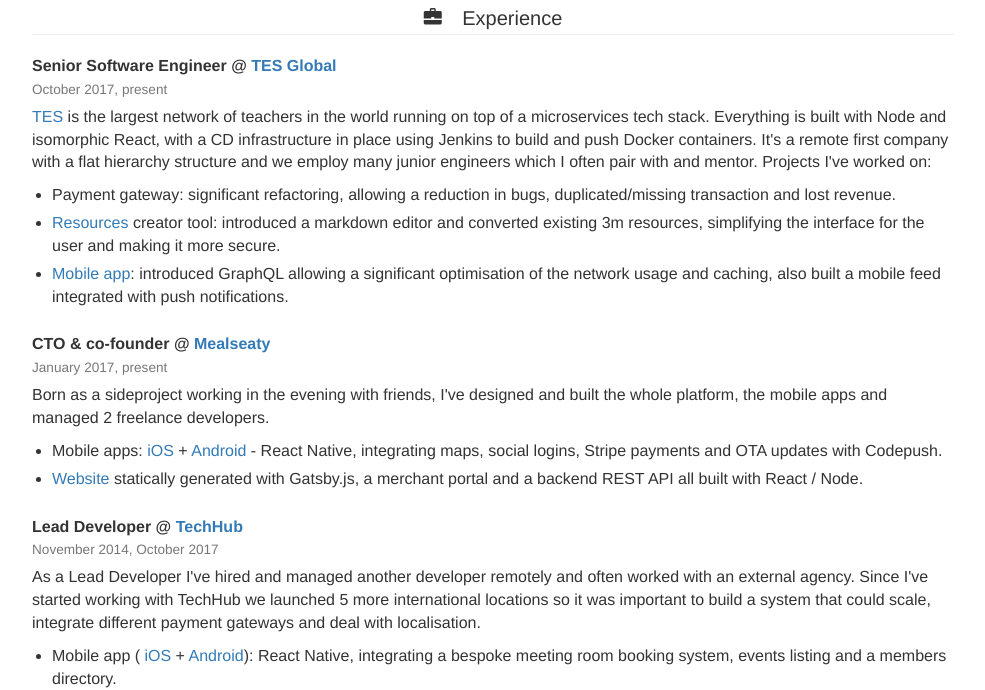
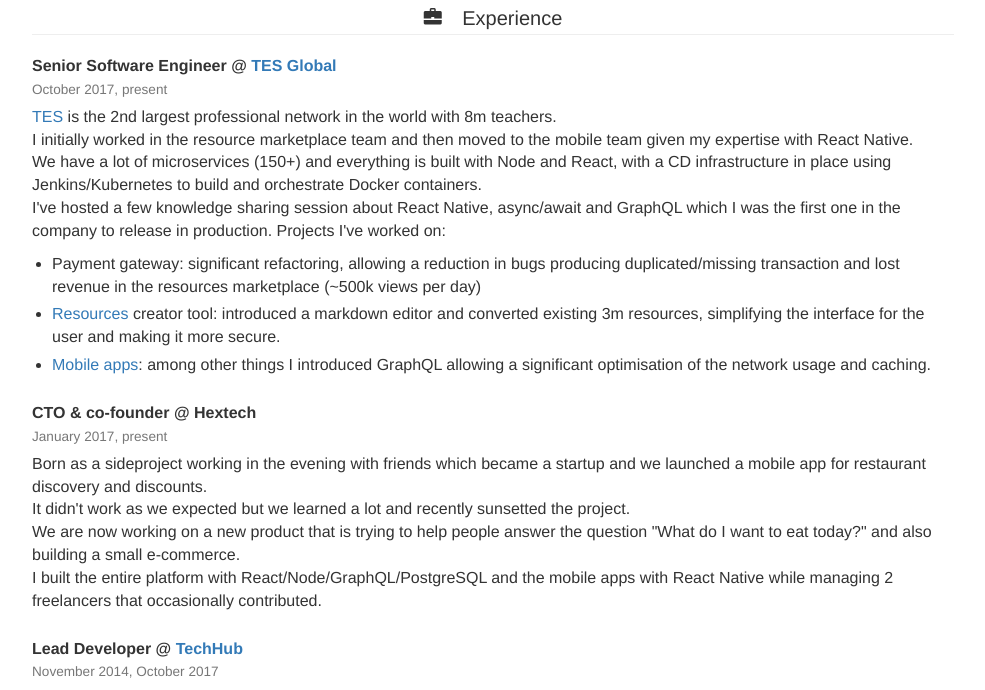
Before and after one commit to mtt87/new_resume, a plain HTML site: page index.html in a window 1280 px wide. Shown: the part 99-789 px from the top of the page, without its empty margins (147-1132 px from the left). Drawn offline with nearby package versions, Linux system fonts and the light colour scheme.

Commit message:
Update May 2019

```diff
--- a/index.html
+++ b/index.html
@@ -194,43 +194,34 @@
               <small>October 2017, present</small>
             </span>
           </p>
-          <p><a href="https://www.tes.com/jobs/">TES</a> is the largest network of teachers in the world running on top of a microservices tech stack.
-            Everything is built with Node and isomorphic React, with a CD infrastructure in place using Jenkins to build and push Docker containers.
-            It's a remote first company with a flat hierarchy structure and we employ many junior engineers which I often pair with and mentor. Projects I've worked on:
+          <p><a href="https://www.tes.com/jobs/">TES</a> is the 2nd largest professional network in the world with 8m teachers.
+            <br>I initially worked in the resource marketplace team and then moved to the mobile team given my expertise with React Native.
+            <br>We have a lot of microservices (150+) and everything is built with Node and React, with a CD infrastructure in place using Jenkins/Kubernetes to build and orchestrate Docker containers.
+            <br>I've hosted a few knowledge sharing session about React Native, async/await and GraphQL which I was the first one in the company to release in production. Projects I've worked on:
           </p>
           <ul class="list">
-            <li>Payment gateway: significant refactoring, allowing a reduction in bugs, duplicated/missing transaction and lost
-              revenue.
+            <li>Payment gateway: significant refactoring, allowing a reduction in bugs producing duplicated/missing transaction and lost
+              revenue in the resources marketplace (~500k views per day)
             </li>
             <li>
               <a href="https://www.tes.com/teaching-resources">Resources</a> creator tool: introduced a markdown editor and converted existing 3m resources,
               simplifying the interface for the user and making it more secure.</li>
             <li>
-              <a href="https://itunes.apple.com/gb/app/tes-jobs/id721094676?mt=8">Mobile app</a>: introduced GraphQL allowing a significant optimisation of the network usage and caching, also
-              built a mobile feed integrated with push notifications.</li>
+              <a href="https://itunes.apple.com/gb/developer/tes-global/id386926588">Mobile apps</a>: among other things I introduced GraphQL allowing a significant optimisation of the network usage and caching.</li>
           </ul>
         </div>
         <div class="job">
           <p class="title">
-            <strong>CTO & co-founder @
-              <a href="https://mealseaty.ch">Mealseaty</a>
-            </strong>
+            <strong>CTO & co-founder @ Hextech</strong>
             <br>
             <span class="text-muted">
               <small>January 2017, present</small>
             </span>
           </p>
-          <p>Born as a sideproject working in the evening with friends, I've designed and built the whole platform, the mobile
-            apps and managed 2 freelance developers.</p>
-          <ul class="list">
-            <li>
-              Mobile apps:
-              <a href="https://itunes.apple.com/us/app/mealseaty/id1220594114">iOS</a> +
-              <a href="https://play.google.com/store/apps/details?id=ch.mealcity.app">Android</a> - React Native, integrating maps, social logins, Stripe payments and OTA updates with Codepush.</li>
-            <li>
-              <a href="https://mealseaty.ch">Website</a> statically generated with Gatsby.js, a merchant portal and a backend REST API all built with React
-              / Node.</li>
-          </ul>
+          <p>Born as a sideproject working in the evening with friends which became a startup and we launched a mobile app for restaurant discovery and discounts.
+            <br>It didn't work as we expected but we learned a lot and recently sunsetted the project.
+            <br>We are now working on a new product that is trying to help people answer the question "What do I want to eat today?" and also building a small e-commerce.
+            <br>I built the entire platform with React/Node/GraphQL/PostgreSQL and the mobile apps with React Native while managing 2 freelancers that occasionally contributed.</p>
         </div>
         <div class="job">
           <p class="title">
@@ -242,14 +233,12 @@
               <small>November 2014, October 2017</small>
             </span>
           </p>
-          <p>As a Lead Developer I've hired and managed another developer remotely and often worked with
+          <p>As a Lead Developer I hired and managed another developer remotely and often worked with
             an external agency.
-            Since I've started working with TechHub we launched 5 more international locations so it was important to build
+            <br>During my time working with TechHub we launched 5 international locations so it was important to build
             a system that could scale, integrate different payment gateways and deal with localisation.</p>
           <ul class="list">
-            <li>Mobile app (
-              <a href="https://itunes.apple.com/ca/app/techhub/id1147173165?mt=8">iOS</a> +
-              <a href="https://play.google.com/store/apps/details?id=com.techhub&hl=en">Android</a>): React Native, integrating a bespoke meeting room booking system, events listing and a members directory.</li>
+            <li>Mobile apps built with React Native, integrating a bespoke meeting room booking system, events listing and a members directory.</li>
             <li>Bespoke
               <a href="https://bookings.techhub.com/">meeting room booking system</a> - SPA with Riot.js and a Node backend integrating timekit.io APIs and Stripe
               payments.
@@ -324,7 +313,7 @@
             <strong>Industrial and Management Engineering @ Politecnico di Milano</strong>
             <br>
             <small>
-              <span class="text-muted">2006, frozen to focus on work</span>
+              <span class="text-muted">Started in 2006 and never finished. Dropped out at 3 exams from taking the degree to work full time finally realising coding was my real passion.</span>
             </small>
           </p>
         </div>
```
